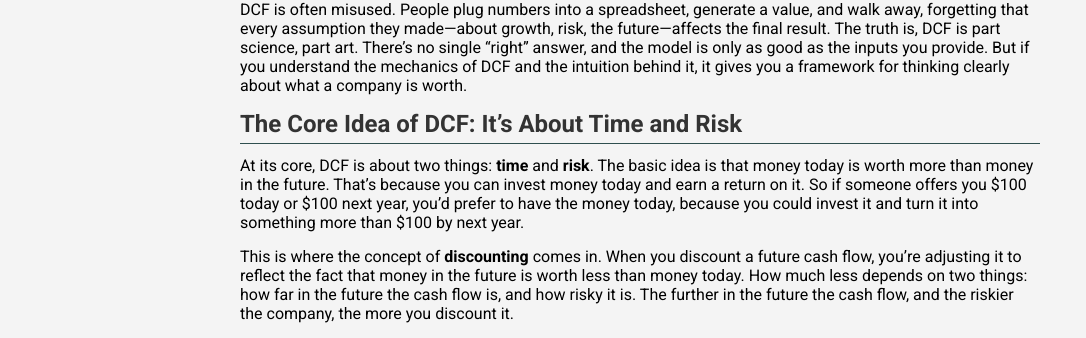
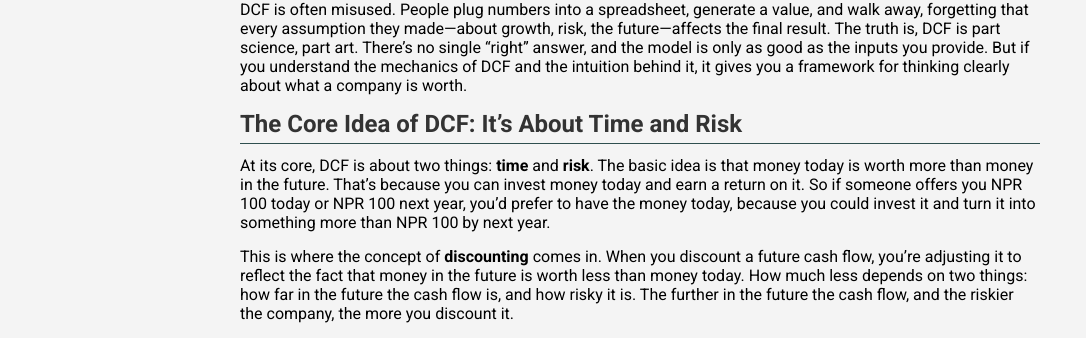
Before and after one commit to andfurtherance/andfurtherance.github.io, a Jekyll site: the page built from _posts/2024-10-09-understanding-dcf.md, in a window 1280 px wide and 1400 px high. Shown: the part 186-524 px from the top of the window, without its empty margins (0-1086 px from the left). Built offline with Jekyll 4.4.1, drawn with Linux system fonts in a browser that asks for light colours; some of the changed text lies outside the part shown.

Commit message:
Update 2024-10-09-understanding-dcf.md

```diff
--- a/_posts/2024-10-09-understanding-dcf.md
+++ b/_posts/2024-10-09-understanding-dcf.md
@@ -13,7 +13,7 @@ DCF is often misused. People plug numbers into a spreadsheet, generate a value,
 
 ## The Core Idea of DCF: It’s About Time and Risk
 
-At its core, DCF is about two things: **time** and **risk**. The basic idea is that money today is worth more than money in the future. That’s because you can invest money today and earn a return on it. So if someone offers you $100 today or $100 next year, you’d prefer to have the money today, because you could invest it and turn it into something more than $100 by next year.
+At its core, DCF is about two things: **time** and **risk**. The basic idea is that money today is worth more than money in the future. That’s because you can invest money today and earn a return on it. So if someone offers you NPR 100 today or NPR 100 next year, you’d prefer to have the money today, because you could invest it and turn it into something more than NPR 100 by next year.
 
 This is where the concept of **discounting** comes in. When you discount a future cash flow, you’re adjusting it to reflect the fact that money in the future is worth less than money today. How much less depends on two things: how far in the future the cash flow is, and how risky it is. The further in the future the cash flow, and the riskier the company, the more you discount it.
 
@@ -49,7 +49,7 @@ There are two common ways to calculate the terminal value:
 
 1. **Perpetuity Growth Method**: This method assumes that the company’s cash flows will continue to grow at a constant rate forever. The formula for the terminal value is:
 
-     $\text{Terminal Value} = \frac{\text{Final Year’s Cash Flow} \times (1 + \text{Growth Rate})}{\text{Discount Rate} - \text{Growth Rate}}$
+     \text{Terminal Value} = \frac{\text{Final Year’s Cash Flow} \times (1 + \text{Growth Rate})}{\text{Discount Rate} - \text{Growth Rate}}
 
     The growth rate is usually small, reflecting long-term economic growth (often between 2-3%).
 
```
